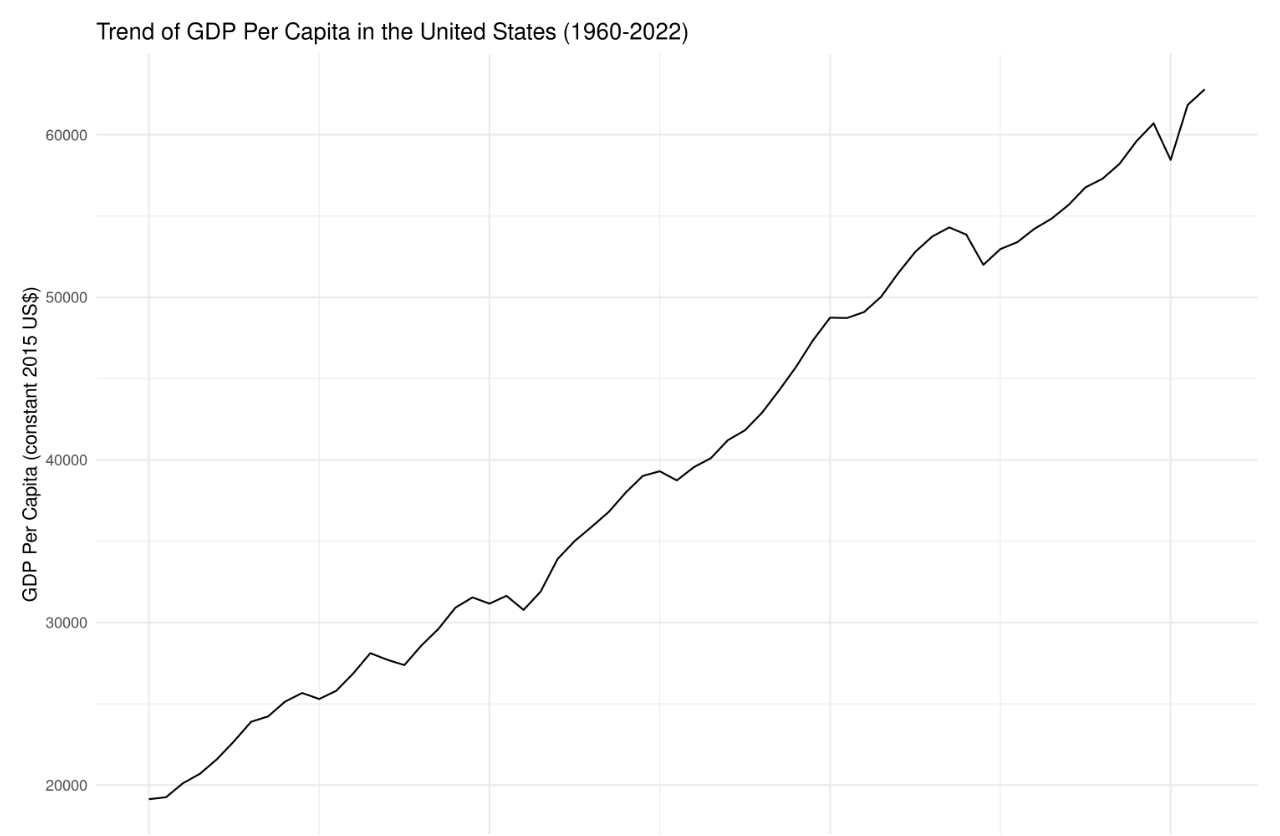
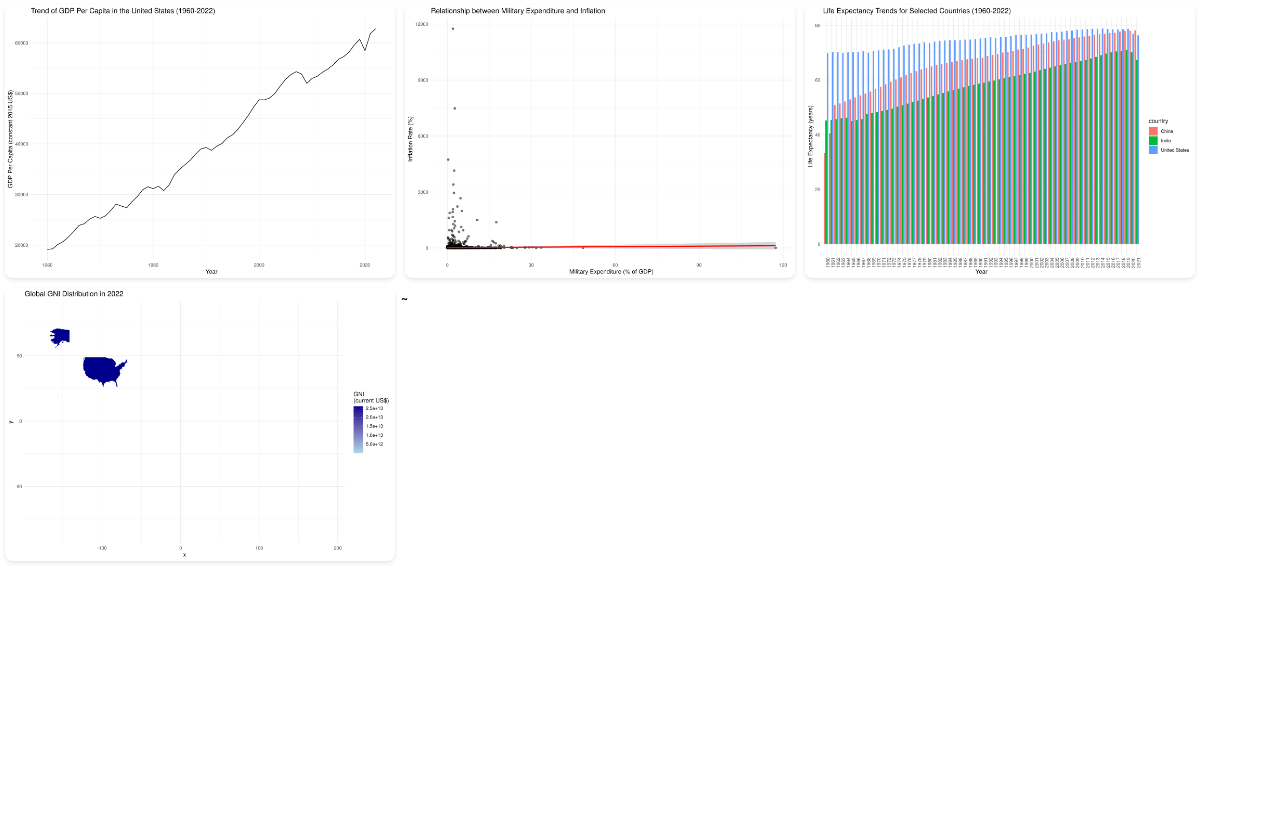
Before and after one commit to Prithvi-Varadaraju/trial, a plain HTML site: page index.html in a window 1280 px wide. Shown: the top 836 px of the page. After the commit the page ends 800 px from the top, so only its background shows below. Drawn offline with Linux system fonts and the light colour scheme.

Commit message:
added CSS

```diff
--- a/index.html
+++ b/index.html
@@ -1,51 +1,49 @@
 <!DOCTYPE html>
 <html lang="en">
-
 <head>
   <meta charset="UTF-8">
   <meta name="viewport" content="width=device-width, initial-scale=1.0">
-  <title>Trial</title>
+  <title>Beautiful Images</title>
+  <style>
+    body {
+      font-family: Arial, sans-serif;
+      margin: 0;
+      padding: 0;
+      display: flex;
+      flex-wrap: wrap;
+    }
+    .image-container {
+      flex: 1 1 50%;
+      padding: 5px;
+      box-sizing: border-box;
+      max-width: 400px; /* Adjust the maximum width as needed */
+    }
+    img {
+      width: 100%;
+      display: block;
+      border-radius: 8px;
+      box-shadow: 0 2px 4px rgba(0, 0, 0, 0.1);
+    }
+  </style>
 </head>
-
-<style type="text/css">
-  p.p1 {
-    margin: 0.0px 0.0px 0.0px 0.0px;
-    font: 12.0px Helvetica
-  }
-
-  p.p2 {
-    margin: 0.0px 0.0px 0.0px 0.0px;
-    font: 12.0px Helvetica;
-    min-height: 14.0px
-  }
-</style>
-
 <body>
 
-  <div style="flex: 50%; padding: 5px;">
-
-    <img src="gdp_time_series.png" alt="Image 1" style="width: 100%;">
-
+  <div class="image-container">
+    <img src="gdp_time_series.png" alt="GDP Time Series">
   </div>
 
-  <div style="flex: 50%; padding: 5px;">
-
-    <img src="inflation_vs_military_scatter.png" alt="Image 2" style="width: 100%;">
-
+  <div class="image-container">
+    <img src="inflation_vs_military_scatter.png" alt="Inflation vs Military Scatter">
   </div>
 
-  <div style="flex: 50%; padding: 5px;">
-
-    <img src="life_expectancy_bar_chart.png" alt="Image 3" style="width: 100%;">
-
+  <div class="image-container">
+    <img src="life_expectancy_bar_chart.png" alt="Life Expectancy Bar Chart">
   </div>
 
-  <div style="flex: 50%; padding: 5px;">
-
-    <img src="world_map.png" alt="Image 4" style="width: 100%;">
-
+  <div class="image-container">
+    <img src="world_map.png" alt="World Map">
   </div>
 
 </body>
-
 </html>
+ ̰
```
